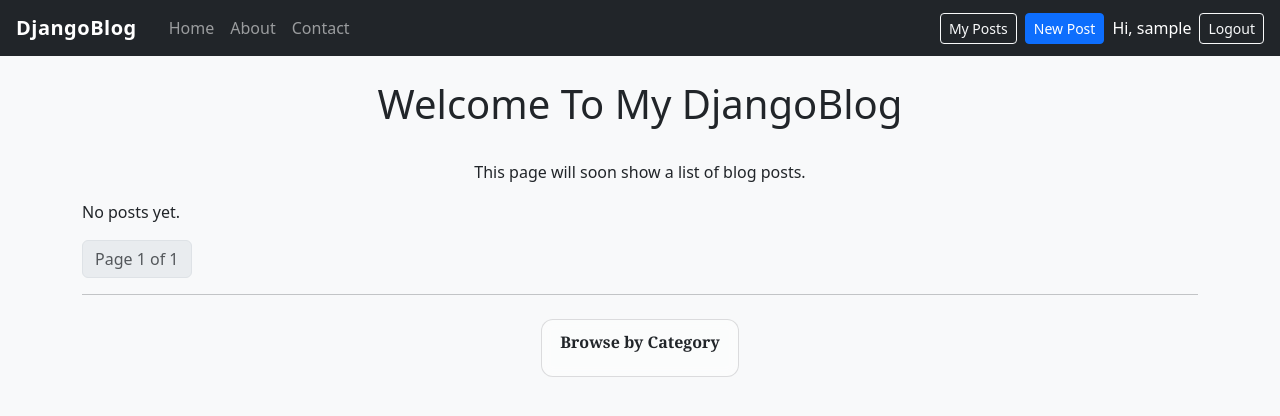
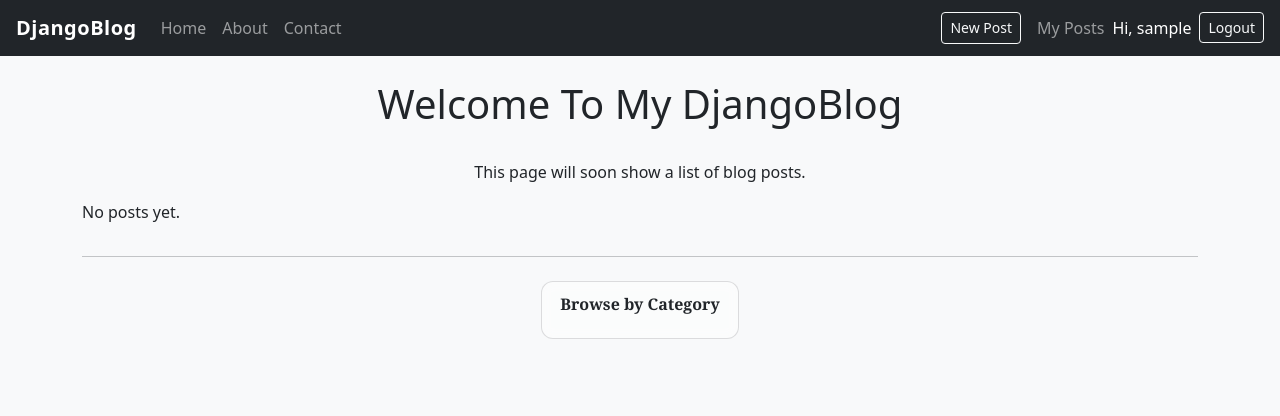
Before and after one commit to tharindunilaweera1-ai/djangoblog, a Django app: page / in a window 1280 px wide. Shown: the top 416 px of the page. Run offline with Django 5.2, Linux system fonts and the light colour scheme; the visitor is signed in with stand-in values (Sample User, id 1); data that the repository does not hold is empty.

Commit message:
Fix slug collisions, delete orphaned images, filter-aware pagination

```diff
--- a/blog/static/blog/style.css
+++ b/blog/static/blog/style.css
@@ -128,3 +128,8 @@ body {
   color: #111;
   white-space: pre-line;
 }
+
+.card-img-top {
+  height: 200px;
+  object-fit: cover;
+}
--- a/blog/templates/blog/base.html
+++ b/blog/templates/blog/base.html
@@ -8,38 +8,45 @@
     <link rel="stylesheet" href="{% static 'blog/style.css' %}">
 </head>
 <body>
-    <nav class="navbar navbar-dark bg-dark px-3">
+
+{% if messages %}
+  <div class="container mt-3">
+    {% for message in messages %}
+      <div class="alert alert-{{ message.tags }}">{{ message }}</div>
+    {% endfor %}
+  </div>
+{% endif %}
+
+<nav class="navbar navbar-expand-lg navbar-dark bg-dark px-3">
   <a class="navbar-brand" href="{% url 'home' %}">DjangoBlog</a>
-
-  <div class="d-flex flex-grow-1 align-items-center">
-
-    <!-- Left side: page links -->
-    <div class="navbar-nav flex-row gap-3 ms-3 me-auto">
+  <button class="navbar-toggler" type="button" data-bs-toggle="collapse" data-bs-target="#navMenu">
+    <span class="navbar-toggler-icon"></span>
+  </button>
+  <div class="collapse navbar-collapse" id="navMenu">
+    <div class="navbar-nav me-auto">
       <a class="nav-link" href="{% url 'home' %}">Home</a>
       <a class="nav-link" href="{% url 'about' %}">About</a>
       <a class="nav-link" href="{% url 'contact' %}">Contact</a>
     </div>
-
-    <!-- Right side: login state -->
-    <div class="d-flex align-items-center gap-2">
+    <div class="navbar-nav">
       {% if request.user.is_authenticated %}
-    <a class="btn btn-outline-light btn-sm" href="{% url 'my_posts' %}">My Posts</a>
-    <a class="btn btn-primary btn-sm" href="{% url 'post_create' %}">New Post</a>
-    <span class="text-white">Hi, {{ request.user.username }}</span>
-    <form method="post" action="{% url 'logout' %}" class="d-inline m-0">
+        <a class="btn btn-outline-light btn-sm me-2 my-1" href="{% url 'post_create' %}">New Post</a>
+        <a class="nav-link" href="{% url 'my_posts' %}">My Posts</a>
+        <span class="navbar-text text-white me-2">Hi, {{ request.user.username }}</span>
+        <form method="post" action="{% url 'logout' %}" class="d-inline">
           {% csrf_token %}
-      <button type="submit" class="btn btn-outline-light btn-sm">Logout</button>
+          <button type="submit" class="btn btn-outline-light btn-sm my-1">Logout</button>
         </form>
       {% else %}
-    <a class="btn btn-outline-light btn-sm" href="{% url 'login' %}">Login</a>
-    <a class="btn btn-primary btn-sm" href="{% url 'register' %}">Register</a>
+        <a class="btn btn-outline-light btn-sm me-2 my-1" href="{% url 'login' %}">Login</a>
+        <a class="btn btn-outline-light btn-sm my-1" href="{% url 'register' %}">Register</a>
       {% endif %}
     </div>
-
   </div>
 </nav>
     <div class="container my-4">
         {% block content %}{% endblock %}
     </div>
+<script src="https://cdn.jsdelivr.net/npm/bootstrap@5.3.3/dist/js/bootstrap.bundle.min.js"></script>
 </body>
 </html>
--- a/blog/templates/blog/login.html
+++ b/blog/templates/blog/login.html
@@ -6,5 +6,8 @@
   {% csrf_token %}
   {{ form.as_p }}
   <button type="submit" class="btn btn-primary">Log in</button>
+  <p class="mt-3">
+  <a href="{% url 'password_reset' %}">Forgot your password?</a>
+  </p>
 </form>
 {% endblock %}
--- /dev/null
+++ b/blog/templates/blog/partials/_pagination.html
@@ -0,0 +1,13 @@
+{% if page_obj.has_other_pages %}
+<nav>
+  <ul class="pagination justify-content-center">
+    {% if page_obj.has_previous %}
+      <li class="page-item"><a class="page-link" href="?page={{ page_obj.previous_page_number }}{% if request.GET.category %}&category={{ request.GET.category }}{% endif %}{% if request.GET.q %}&q={{ request.GET.q }}{% endif %}">Previous</a></li>
+    {% endif %}
+    <li class="page-item disabled"><span class="page-link">Page {{ page_obj.number }} of {{ page_obj.paginator.num_pages }}</span></li>
+    {% if page_obj.has_next %}
+      <li class="page-item"><a class="page-link" href="?page={{ page_obj.next_page_number }}{% if request.GET.category %}&category={{ request.GET.category }}{% endif %}{% if request.GET.q %}&q={{ request.GET.q }}{% endif %}">Next</a></li>
+    {% endif %}
+  </ul>
+</nav>
+{% endif %}
--- /dev/null
+++ b/blog/templates/blog/password_reset_complete.html
@@ -0,0 +1,5 @@
+{% extends "blog/base.html" %}
+{% block content %}
+<h1>Password changed!</h1>
+<a href="{% url 'login' %}" class="btn btn-primary">Log in</a>
+{% endblock %}
--- /dev/null
+++ b/blog/templates/blog/password_reset_done.html
@@ -0,0 +1,5 @@
+{% extends "blog/base.html" %}
+{% block content %}
+<h1>Check your email</h1>
+<p>We've sent instructions to reset your password (check your terminal for the local test link).</p>
+{% endblock %}
--- a/blog/templates/blog/post_list.html
+++ b/blog/templates/blog/post_list.html
@@ -9,40 +9,14 @@
 
 <div class="row">
   {% for post in page_obj %}
-    <div class="col-md-4 mb-4">
-      <div class="card h-100">
-
-        {% if post.cover_image %}
-          <img src="{{ post.cover_image.url }}"
-          class="card-img-top"
-          alt="{{ post.title }}"
-          style="height: 200px; object-fit: cover;">
-        {% endif %}
-
-        <div class="card-body">
-          <h5 class="card-title">{{ post.title }}</h5>
-          <p class="card-text">{{ post.content|truncatewords:20 }}</p>
-          <a href="{% url 'post_detail' post.slug %}" class="btn btn-primary">Read more</a>
-        </div>
-
-      </div>
-    </div>
+    {% include "blog/partials/_post_card.html" %}
   {% empty %}
     <p>No posts yet.</p>
   {% endfor %}
 </div>
 
-<nav>
-  <ul class="pagination">
-    {% if page_obj.has_previous %}
-      <li class="page-item"><a class="page-link" href="?page={{ page_obj.previous_page_number }}">Previous</a></li>
-    {% endif %}
-    <li class="page-item disabled"><span class="page-link">Page {{ page_obj.number }} of {{ page_obj.paginator.num_pages }}</span></li>
-    {% if page_obj.has_next %}
-      <li class="page-item"><a class="page-link" href="?page={{ page_obj.next_page_number }}">Next</a></li>
-    {% endif %}
-  </ul>
-</nav>
+{% include "blog/partials/_pagination.html" %}
+
 <hr>
 <div class="cat-section">
   <div class="cat-title">Browse by Category</div>
--- a/blog/views.py
+++ b/blog/views.py
@@ -7,6 +7,8 @@ from .forms import PostForm
 from .forms import PostForm, RegisterForm
 from django.contrib.auth import login
 from django.contrib.auth.mixins import LoginRequiredMixin, UserPassesTestMixin
+from django.contrib import messages
+from django.db import models
 
 class RegisterView(CreateView):
     form_class = RegisterForm
@@ -43,7 +45,12 @@ class PostDetailView(DetailView):
     context_object_name = "post"
 
     def get_queryset(self):
-        return Post.objects.filter(status="published")
+        post = Post.objects.filter(status="published")
+        if self.request.user.is_authenticated:
+            post = Post.objects.filter(
+                models.Q(status="published") | models.Q(author=self.request.user)
+            )
+        return post
 
 
 class PostCreateView(LoginRequiredMixin, CreateView):
@@ -54,6 +61,7 @@ class PostCreateView(LoginRequiredMixin, CreateView):
 
     def form_valid(self, form):
         form.instance.author = self.request.user
+        messages.success(self.request, "Post published successfully!")
         return super().form_valid(form)
 
     def get_success_url(self):
@@ -98,3 +106,6 @@ class MyPostsView(LoginRequiredMixin, ListView):
 
     def get_queryset(self):
         return Post.objects.filter(author=self.request.user).order_by("-created_at")
+
+def custom_403(request, exception=None):
+    return render(request, "blog/403.html", status=403)
--- a/config/urls.py
+++ b/config/urls.py
@@ -2,12 +2,19 @@ from django.conf import settings
 from django.conf.urls.static import static
 from django.contrib import admin
 from django.urls import path, include
+from django.contrib.auth import views as auth_views
 
 urlpatterns = [
     path("admin/", admin.site.urls),
     path("", include("blog.urls")),
     path("__debug__/", include("debug_toolbar.urls")),
+    path("password-reset/", auth_views.PasswordResetView.as_view(template_name="blog/password_reset.html"), name="password_reset"),
+    path("password-reset/done/", auth_views.PasswordResetDoneView.as_view(template_name="blog/password_reset_done.html"), name="password_reset_done"),
+    path("reset/<uidb64>/<token>/", auth_views.PasswordResetConfirmView.as_view(template_name="blog/password_reset_confirm.html"), name="password_reset_confirm"),
+    path("reset/done/", auth_views.PasswordResetCompleteView.as_view(template_name="blog/password_reset_complete.html"), name="password_reset_complete"),
 ]
 
 if settings.DEBUG:
     urlpatterns += static(settings.MEDIA_URL, document_root=settings.MEDIA_ROOT)
+
+handler403 = "blog.views.custom_403"
```
Also changed, not shown: blog/apps.py (+5 -3 lines), blog/models.py (+17 -4 lines), blog/signals.py (added, +9 -0 lines), blog/templates/blog/403.html (added, +7 -0 lines), blog/templates/blog/my_posts.html (+2 -31 lines), blog/templates/blog/partials/_post_card.html (added, +24 -0 lines), blog/templates/blog/password_reset.html (added, +9 -0 lines), blog/templates/blog/password_reset_confirm.html (added, +9 -0 lines), config/settings.py (+6 -1 lines), django_403_error.png (added), django_sidebar.png (added). Lines whose indentation alone changed are shown as unchanged.
